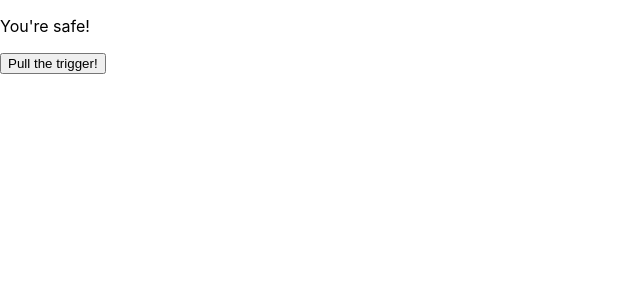
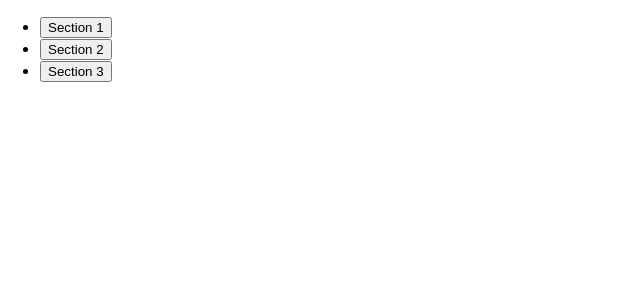
Before and after one commit to thinkful-ei-armadillo/alex-zol-react-day3, a React (Create React App) app: page / in a window 1280 px wide. Shown: the top 300 px of the page, without its empty margins (0-640 px from the left). Built offline with nearby package versions, Linux system fonts and the light colour scheme.

Commit message:
added accordion functionality

```diff
--- a/package.json
+++ b/package.json
@@ -25,6 +25,7 @@
   "devDependencies": {
     "enzyme": "^3.8.0",
     "enzyme-adapter-react-16": "^1.9.1",
+    "enzyme-to-json": "^3.3.5",
     "react-test-renderer": "^16.7.0"
   }
 }
--- a/src/App.js
+++ b/src/App.js
@@ -1,11 +1,11 @@
 import React from "react";
-import Counter from './state/Counter';
+import Accordion from './state-drills/RouletteGun';
 
 // array of objects each with a name and content
 class App extends React.Component {
   render() {
     return <div>
-      <Counter step={5}/>
+      <Accordion />
     </div>
   }
 }
--- a/src/index.js
+++ b/src/index.js
@@ -2,7 +2,23 @@ import React from 'react';
 import ReactDOM from 'react-dom';
 // import HelloWorld from './state-drills/HelloWorld'
 // import Bomb from './state-drills/Bomb';
-import RouletteGun from './state-drills/RouletteGun'
+// import RouletteGun from './state-drills/RouletteGun'
+import Accordion from './state-drills/Accordion';
 import './index.css';
 
-ReactDOM.render(<RouletteGun bulletInChamber={5}/>, document.getElementById('root'));
+const sections = [
+    {
+      title: 'Section 1',
+      content: 'Lorem ipsum dolor sit amet consectetur adipisicing elit.',
+    },
+    {
+      title: 'Section 2',
+      content: 'Cupiditate tenetur aliquam necessitatibus id distinctio quas nihil ipsam nisi modi!',
+    },
+    {
+      title: 'Section 3',
+      content: 'Animi amet cumque sint cupiditate officia ab voluptatibus libero optio et?',
+    },
+  ]
+
+ReactDOM.render(<Accordion sections={sections}/>, document.getElementById('root'));
--- /dev/null
+++ b/src/state-drills/Accordion.js
@@ -0,0 +1,32 @@
+import React from 'react';
+
+class Accordion extends React.Component {
+    static defaultProps = {
+        sections: [],
+    };
+
+    state = {
+        activeSection: null,
+    };
+
+    handleOnButtonClick = (index) => {
+        this.setState({ activeSection: index });
+    };
+
+    getSections = () => {
+        return this.props.sections.map((section, index) => (
+            <li key={index}>
+                <button onClick={() => this.handleOnButtonClick(index)}>{section.title}</button>
+                {(index === this.state.activeSection) && <p>{section.content}</p>}
+            </li>
+        ));
+    };
+
+    render() {
+        return (
+            <ul>{this.getSections()}</ul>
+        );
+    }
+}
+
+export default Accordion;
```
Also changed, not shown: 1 other file (tests, documents, lock files or other folders).
